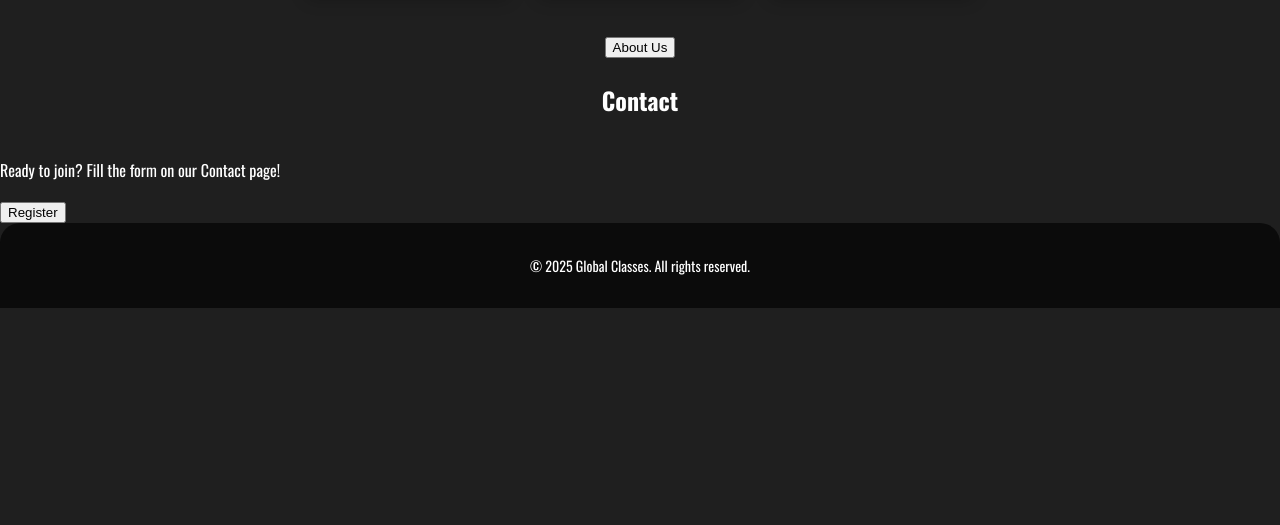
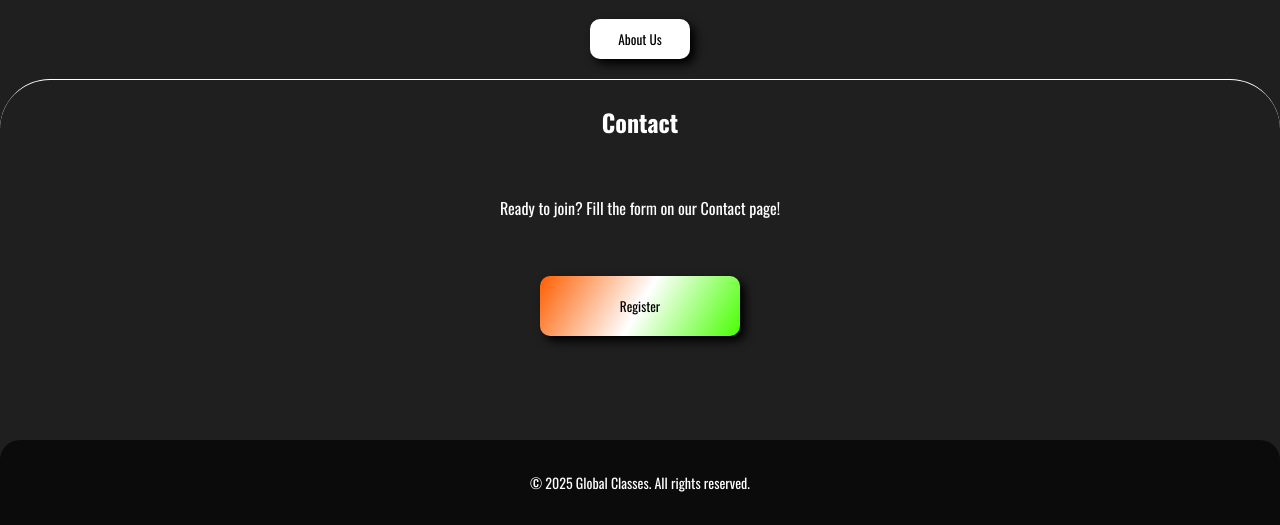
Before and after one commit to NeofluxGmr/globleClasses, a plain HTML site: page index.html in a window 1280 px wide. Shown: the part 1133-1658 px from the top of the page. Before the commit the page ends 1441 px from the top, so only its background shows below. Drawn offline with nearby package versions, Linux system fonts and the light colour scheme.

Commit message:
Update style.css

```diff
--- a/Css/style.css
+++ b/Css/style.css
@@ -8,6 +8,7 @@ body {
   background-color: #1f1f1f;
   color: #ffffff;
   scroll-behavior: smooth;
+
 }
 
 /* =============================
@@ -310,7 +311,7 @@ h1 {
   flex-direction: column;
   align-items: center;
   width: 160px;
-  padding: 24px;
+  padding: 15px;
   background-color: #fff;
   color: #111827;
   border-radius: 12px;
@@ -318,15 +319,15 @@ h1 {
   text-decoration: none;
   transition: transform 0.3s ease, background-color 0.3s ease, color 0.3s ease;
 }
+.social-links :nth-child(3) img {width: 55px; height: 40px;}
 
 .social-links a:hover {
   transform: scale(1.05);
-  background-color: #4aef44;
+  background-color: #000000;
   color: #fff;
 }
 
 .social-links img {
-  width: 48px;
   height: 48px;
   margin-bottom: 8px;
 }
@@ -401,3 +402,56 @@ footer p {
 .noticelicon li:nth-child(4) { top: 105px; }
 .noticelicon li:nth-child(5) { top: 140px; }
 .noticelicon li:nth-child(6) { top: 175px; }
+
+.BTN{
+  border: none;
+  background-color: white;
+  font-family:  'Oswald', sans-serif ;
+  padding: 10px;
+  width: 100px;
+  border-radius: 10px;
+  transition: transform 700ms ease-in-out;
+  box-shadow: 5px 5px 10px rgb(0, 0, 0);
+  cursor: pointer;
+
+}
+
+
+.BTN:hover{
+  transition: background  700ms;
+  transform: scale(1.2);
+  background-color: #000000;
+  box-shadow: 5px 5px 10px rgba(0, 0, 0, 0);
+  color: white;
+
+}
+.contact{
+  position: relative;
+  display: flex;
+  flex-direction: column;
+  align-items: center;
+  width: 100%;
+  height: 320px;
+  border-radius: 50px;
+  overflow: hidden;
+  margin-bottom: 40px;
+  margin-top: 10px;
+  border-top: 1px solid rgb(255, 255, 255);
+}
+.regi-button{
+    border: none;
+  background: linear-gradient(120deg,rgb(255, 94, 0), white, rgb(72, 255, 0) );
+  font-family:  'Oswald', sans-serif ;
+  padding: 20px;
+  width: 200px;
+  border-radius: 10px;
+  transition: transform 700ms ease-in-out;
+  box-shadow: 5px 5px 10px rgb(0, 0, 0);
+  cursor: pointer;
+  margin-top: 40px;
+  margin-bottom: -70px;
+  transition: transform .5s ease-in-out;
+}
+.regi-button:hover{
+  transform: scale(1.1);
+}
```
